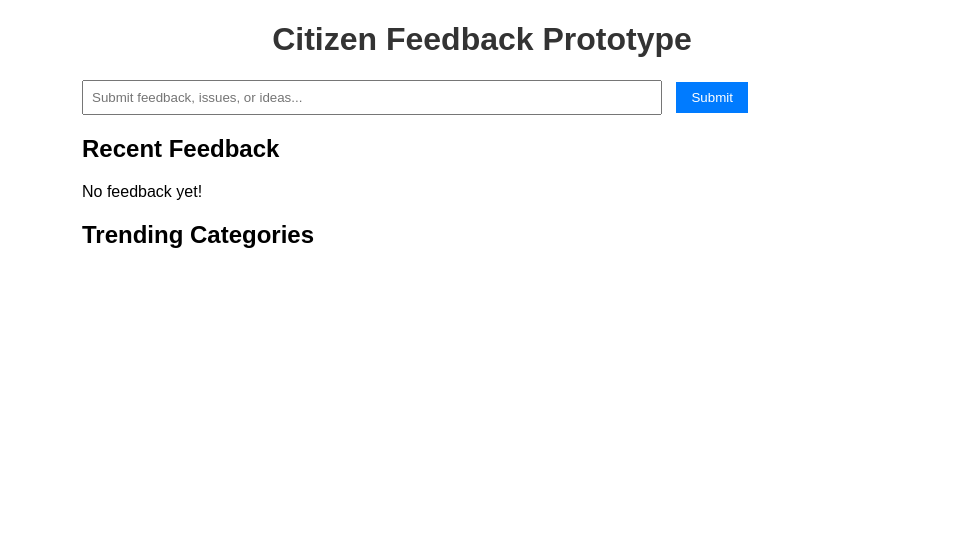
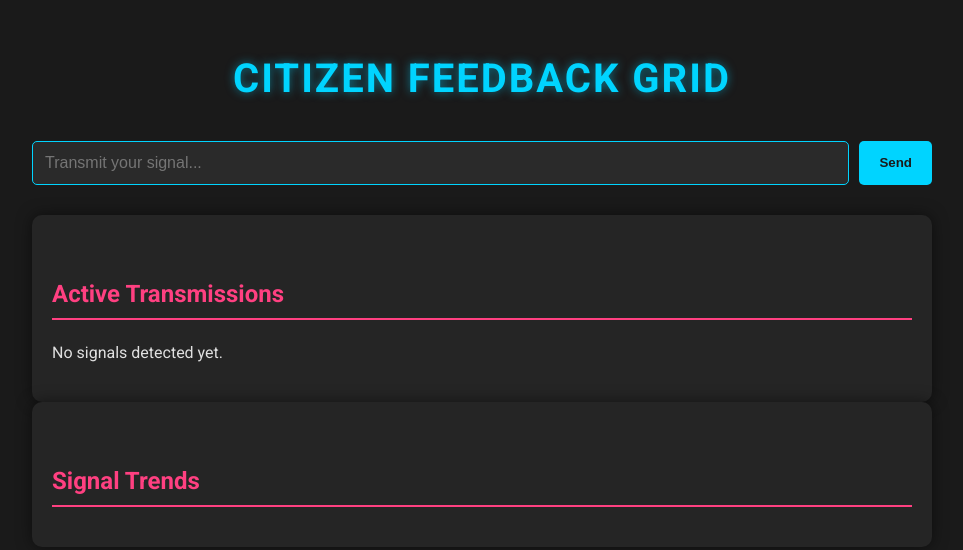
Before and after one commit to ClayWarren/citizenfeedback, a plain HTML site: page index.html in a window 1280 px wide. Shown: the whole page, without its empty margins (158-1121 px from the left). Drawn offline with Linux system fonts and the light colour scheme.

Commit message:
Update index.html

```diff
--- a/index.html
+++ b/index.html
@@ -3,71 +3,124 @@
 <head>
     <meta charset="UTF-8">
     <meta name="viewport" content="width=device-width, initial-scale=1.0">
-    <title>Citizen Feedback Prototype</title>
+    <title>Citizen Feedback Grid</title>
     <style>
         body {
-            font-family: Arial, sans-serif;
-            max-width: 800px;
-            margin: 20px auto;
-            padding: 0 10px;
+            font-family: 'Roboto', Arial, sans-serif;
+            background: #1a1a1a;
+            color: #e0e0e0;
+            max-width: 900px;
+            margin: 0 auto;
+            padding: 20px;
+            line-height: 1.6;
         }
         h1 {
+            font-size: 2.5em;
+            color: #00d4ff;
             text-align: center;
-            color: #333;
+            text-transform: uppercase;
+            letter-spacing: 2px;
+            margin-bottom: 30px;
+            text-shadow: 0 0 10px rgba(0, 212, 255, 0.5);
+        }
+        h2 {
+            font-size: 1.5em;
+            color: #ff4081;
+            margin-top: 40px;
+            border-bottom: 2px solid #ff4081;
+            padding-bottom: 5px;
         }
         #feedback-form {
-            margin-bottom: 20px;
+            display: flex;
+            gap: 10px;
+            margin-bottom: 30px;
         }
         #feedback-input {
-            width: 70%;
-            padding: 8px;
-            margin-right: 10px;
+            flex: 1;
+            padding: 12px;
+            background: #2a2a2a;
+            border: 1px solid #00d4ff;
+            color: #e0e0e0;
+            border-radius: 5px;
+            font-size: 1em;
+            transition: border-color 0.3s;
+        }
+        #feedback-input:focus {
+            outline: none;
+            border-color: #ff4081;
+            box-shadow: 0 0 5px rgba(255, 64, 129, 0.5);
         }
         button {
-            padding: 8px 15px;
-            background-color: #007bff;
-            color: white;
+            padding: 12px 20px;
+            background: #00d4ff;
+            color: #1a1a1a;
             border: none;
+            border-radius: 5px;
+            font-weight: bold;
             cursor: pointer;
+            transition: background 0.3s, transform 0.2s;
         }
         button:hover {
-            background-color: #0056b3;
+            background: #ff4081;
+            transform: scale(1.05);
         }
         #feedback-list, #trends {
-            margin-top: 20px;
+            background: #252525;
+            padding: 20px;
+            border-radius: 10px;
+            box-shadow: 0 0 15px rgba(0, 0, 0, 0.5);
         }
         .feedback-item {
-            padding: 10px;
-            border-bottom: 1px solid #ddd;
+            display: flex;
+            justify-content: space-between;
+            align-items: center;
+            padding: 15px;
+            border-bottom: 1px solid #333;
+            transition: background 0.3s;
         }
-        .feedback-item span {
-            margin-right: 10px;
+        .feedback-item:hover {
+            background: #333;
+        }
+        .feedback-text {
+            flex: 1;
+            color: #e0e0e0;
+        }
+        .feedback-meta {
+            color: #00d4ff;
+            margin: 0 20px;
         }
         .upvote-btn {
-            background-color: #28a745;
+            background: #ff4081;
+            padding: 8px 15px;
         }
         .upvote-btn:hover {
-            background-color: #218838;
+            background: #00d4ff;
+        }
+        #trends-content p {
+            margin: 10px 0;
+            color: #e0e0e0;
+        }
+        #trends-content span {
+            color: #ff4081;
+            font-weight: bold;
         }
     </style>
+    <link href="https://fonts.googleapis.com/css2?family=Roboto:wght@400;700&display=swap" rel="stylesheet">
 </head>
 <body>
-    <h1>Citizen Feedback Prototype</h1>
+    <h1>Citizen Feedback Grid</h1>
     <div id="feedback-form">
-        <input type="text" id="feedback-input" placeholder="Submit feedback, issues, or ideas...">
-        <button onclick="submitFeedback()">Submit</button>
+        <input type="text" id="feedback-input" placeholder="Transmit your signal...">
+        <button onclick="submitFeedback()">Send</button>
     </div>
     <div id="feedback-list"></div>
     <div id="trends">
-        <h2>Trending Categories</h2>
+        <h2>Signal Trends</h2>
         <div id="trends-content"></div>
     </div>
 
     <script>
-        // Feedback system state
         let feedbackItems = JSON.parse(localStorage.getItem('feedbackItems')) || [];
-
-        // Simple categorization logic
         const categories = {
             "Infrastructure": ["pothole", "road", "bridge", "car"],
             "Health": ["health", "hospital", "doctor", "care"],
@@ -85,12 +138,11 @@
             return "Other";
         }
 
-        // Submit feedback
         function submitFeedback() {
             const input = document.getElementById('feedback-input');
             const text = input.value.trim();
             if (!text) {
-                alert("Please enter some feedback!");
+                alert("Signal too weak—amplify your input!");
                 return;
             }
 
@@ -105,49 +157,43 @@
             saveAndUpdate();
         }
 
-        // Upvote feedback
         function upvote(index) {
             feedbackItems[index].votes++;
             saveAndUpdate();
         }
 
-        // Save to localStorage and update UI
         function saveAndUpdate() {
             localStorage.setItem('feedbackItems', JSON.stringify(feedbackItems));
             updateDashboard();
         }
 
-        // Update dashboard
         function updateDashboard() {
             const list = document.getElementById('feedback-list');
             const trends = document.getElementById('trends-content');
-            list.innerHTML = '<h2>Recent Feedback</h2>';
+            list.innerHTML = '<h2>Active Transmissions</h2>';
             trends.innerHTML = '';
 
             if (feedbackItems.length === 0) {
-                list.innerHTML += '<p>No feedback yet!</p>';
+                list.innerHTML += '<p>No signals detected yet.</p>';
                 return;
             }
 
-            // Sort by votes (descending), then timestamp (newest first)
             const sortedItems = feedbackItems.slice().sort((a, b) => {
                 return b.votes - a.votes || b.timestamp - a.timestamp;
             });
 
-            // Display feedback
             sortedItems.forEach((item, index) => {
                 const div = document.createElement('div');
                 div.className = 'feedback-item';
                 div.innerHTML = `
-                    <span>${item.text}</span>
-                    <span>(Category: ${item.category})</span>
-                    <span>Votes: ${item.votes}</span>
-                    <button class="upvote-btn" onclick="upvote(${feedbackItems.indexOf(item)})">Upvote</button>
+                    <span class="feedback-text">${item.text}</span>
+                    <span class="feedback-meta">[${item.category}]</span>
+                    <span class="feedback-meta">Power: ${item.votes}</span>
+                    <button class="upvote-btn" onclick="upvote(${feedbackItems.indexOf(item)})">Amplify</button>
                 `;
                 list.appendChild(div);
             });
 
-            // Calculate and display trends
             const categoryCounts = {};
             feedbackItems.forEach(item => {
                 categoryCounts[item.category] = (categoryCounts[item.category] || 0) + 1;
@@ -155,14 +201,11 @@
             const total = feedbackItems.length;
             for (let category in categoryCounts) {
                 const percent = (categoryCounts[category] / total * 100).toFixed(1);
-                trends.innerHTML += `<p>${category}: ${categoryCounts[category]} (${percent}%)</p>`;
+                trends.innerHTML += `<p>${category}: <span>${categoryCounts[category]} (${percent}%)</span></p>`;
             }
         }
 
-        // Initial load
         window.onload = updateDashboard;
-
-        // Handle Enter key for submission
         document.getElementById('feedback-input').addEventListener('keypress', (e) => {
             if (e.key === 'Enter') submitFeedback();
         });
```
